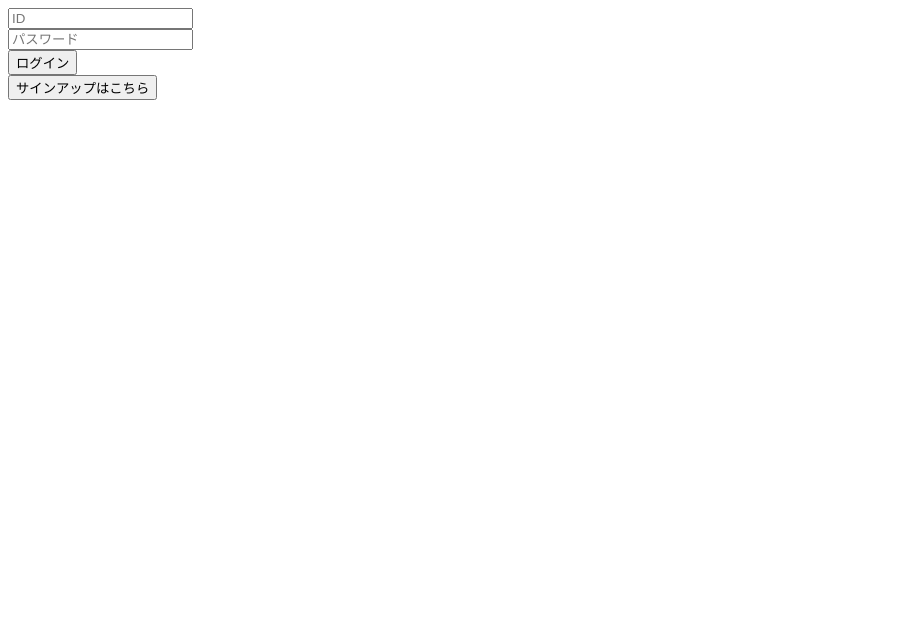
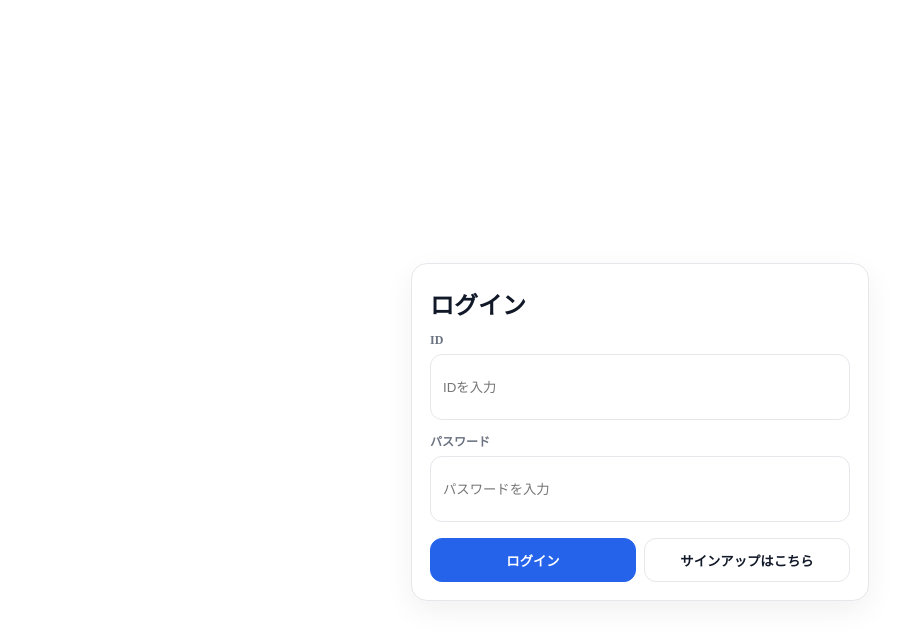
Before and after one commit to dake-tte-yomenai/freee-attendance-management, a Next.js app: page / in a window 1280 px wide. Shown: the top 640 px of the page, without its empty margins (0-924 px from the left). Built offline with nearby package versions, Linux system fonts and the light colour scheme; no server answers.

Commit message:
middle 15 commit

```diff
--- a/src/app/page.js
+++ b/src/app/page.js
@@ -1,46 +1,83 @@
 "use client";
 import { useState } from "react";
-import {useRouter} from "next/navigation";
+import { useRouter } from "next/navigation";
 import styles from "./page.module.css";
 import { loginWithIdPassword } from "./utils/login/login";
 
-export default function LoginForm(){
-  const [id,setId]=useState("");
-  const [password,setPassword]=useState("");
-  const [err,setErr]=useState(null);
-  const router=useRouter();
+export default function LoginForm() {
+  const [id, setId] = useState("");
+  const [password, setPassword] = useState("");
+  const [err, setErr] = useState(null);
+  const [loading, setLoading] = useState(false);
+  const router = useRouter();
 
-  const doLogin=async(e)=>{
+  const doLogin = async (e) => {
     e.preventDefault();
-    try{
-      await loginWithIdPassword(id,password);
-      router.push(`./stamping?id=${encodeURIComponent(id)}`)
-    }catch(e){
-      setErr(e.message);
+    setErr(null);
+    setLoading(true);
+    try {
+      await loginWithIdPassword(id, password);
+      router.push(`./stamping?id=${encodeURIComponent(id)}`);
+    } catch (e) {
+      setErr(e?.message ?? "ログインに失敗しました。");
+    } finally {
+      setLoading(false);
     }
-  }
+  };
 
-  return(
-    <div>
-      <form onSubmit={doLogin}>
-        <input
-         type="text"
-         value={id}
-         placeholder="ID"
-         onChange={(e)=>setId(e.target.value)}
-        />
-        <br/>
-        <input
-          type="password"
-          placeholder="パスワード"
-          value={password}
-          onChange={(e)=>setPassword(e.target.value)}
-        />
-        <br/>
-        <button type="submit">ログイン</button>
-        {err && <p>{err}</p>}
-      </form>
-      <button onClick={()=>{router.push("./signup")}}>サインアップはこちら</button>
-    </div>
-  )
+  return (
+    <main className={styles.page}>
+      <section className={styles.card} aria-labelledby="loginTitle">
+        <h1 id="loginTitle" className={styles.title}>ログイン</h1>
+
+        <form onSubmit={doLogin} className={styles.form}>
+          <label className={styles.field}>
+            <span className={styles.label}>ID</span>
+            <input
+              className={styles.input}
+              type="text"
+              inputMode="numeric"
+              autoComplete="username"
+              placeholder="IDを入力"
+              value={id}
+              onChange={(e) => setId(e.target.value)}
+              required
+            />
+          </label>
+
+          <label className={styles.field}>
+            <span className={styles.label}>パスワード</span>
+            <input
+              className={styles.input}
+              type="password"
+              autoComplete="current-password"
+              placeholder="パスワードを入力"
+              value={password}
+              onChange={(e) => setPassword(e.target.value)}
+              required
+            />
+          </label>
+
+          {err && (
+            <div className={styles.alert} role="alert">
+              {err}
+            </div>
+          )}
+
+          <div className={styles.actions}>
+            <button type="submit" className={styles.btnPrimary} disabled={loading}>
+              {loading ? "確認中…" : "ログイン"}
+            </button>
+            <button
+              type="button"
+              className={styles.btnGhost}
+              onClick={() => router.push("./signup")}
+            >
+              サインアップはこちら
+            </button>
+          </div>
+        </form>
+      </section>
+    </main>
+  );
 }
--- a/src/app/page.module.css
+++ b/src/app/page.module.css
@@ -1,15 +1,83 @@
-.table{
-    border-collapse: collapse;
-    width: 100%;
-    margin: 20px 0;
+/* 画面用トークン（このページ配下のみ有効） */
+.page{
+  --c-text:#111827;
+  --c-muted:#6b7280;
+  --c-border:#e5e7eb;
+  --c-surface:#ffffff;
+  --c-primary:#2563eb;
+  --c-primary-700:#1d4ed8;
+  --ring:rgba(37,99,235,.35);
+
+  min-height:100dvh;
+  display:grid;
+  place-items:center;
+  background:#fff;
+  padding:24px 12px;
+  color:var(--c-text);
 }
 
-.table th, .table td {
-  border: 1px solid #ddd;
-  padding: 8px;
+/* カード */
+.card{
+  width:100%;
+  max-width:420px;
+  background:var(--c-surface);
+  border:1px solid var(--c-border);
+  border-radius:16px;
+  box-shadow:0 10px 30px rgba(2,6,23,.06);
+  padding:18px;
 }
 
-.table thead th {
-  background: #f6f7f8;
-  text-align: left;
+.title{
+  font-size:24px;
+  font-weight:800;
+  margin:4px 0 12px;
 }
+
+.form{ display:grid; gap:12px; }
+
+/* フィールド */
+.field{ display:grid; gap:6px; }
+.label{ font-size:12px; font-weight:700; color:var(--c-muted); }
+.input{
+  height:44px;
+  padding:10px 12px;
+  border:1px solid var(--c-border);
+  border-radius:12px;
+  background:#fff;
+  font-variant-numeric: tabular-nums;
+}
+.input:focus{
+  outline:none;
+  border-color:var(--c-primary);
+  box-shadow:0 0 0 3px var(--ring);
+}
+
+/* アラート */
+.alert{
+  padding:10px 12px;
+  border:1px solid #fecaca;
+  background:#fef2f2;
+  color:#991b1b;
+  border-radius:12px;
+}
+
+/* ボタン */
+.actions{ display:grid; gap:8px; margin-top:4px; }
+@media (min-width:560px){
+  .actions{ grid-template-columns: 1fr 1fr; }
+}
+
+.btnPrimary{
+  height:44px; padding:0 16px; border-radius:12px; font-weight:700;
+  background:var(--c-primary); color:#fff; border:1px solid var(--c-primary);
+  cursor:pointer;
+}
+.btnPrimary:hover{ background:var(--c-primary-700); border-color:var(--c-primary-700); }
+
+.btnGhost{
+  height:44px; padding:0 16px; border-radius:12px; font-weight:700;
+  background:#fff; color:var(--c-text);
+  border:1px solid var(--c-border);
+  cursor:pointer;
+}
+.btnGhost:hover{ background:#f9fafb; }
```
